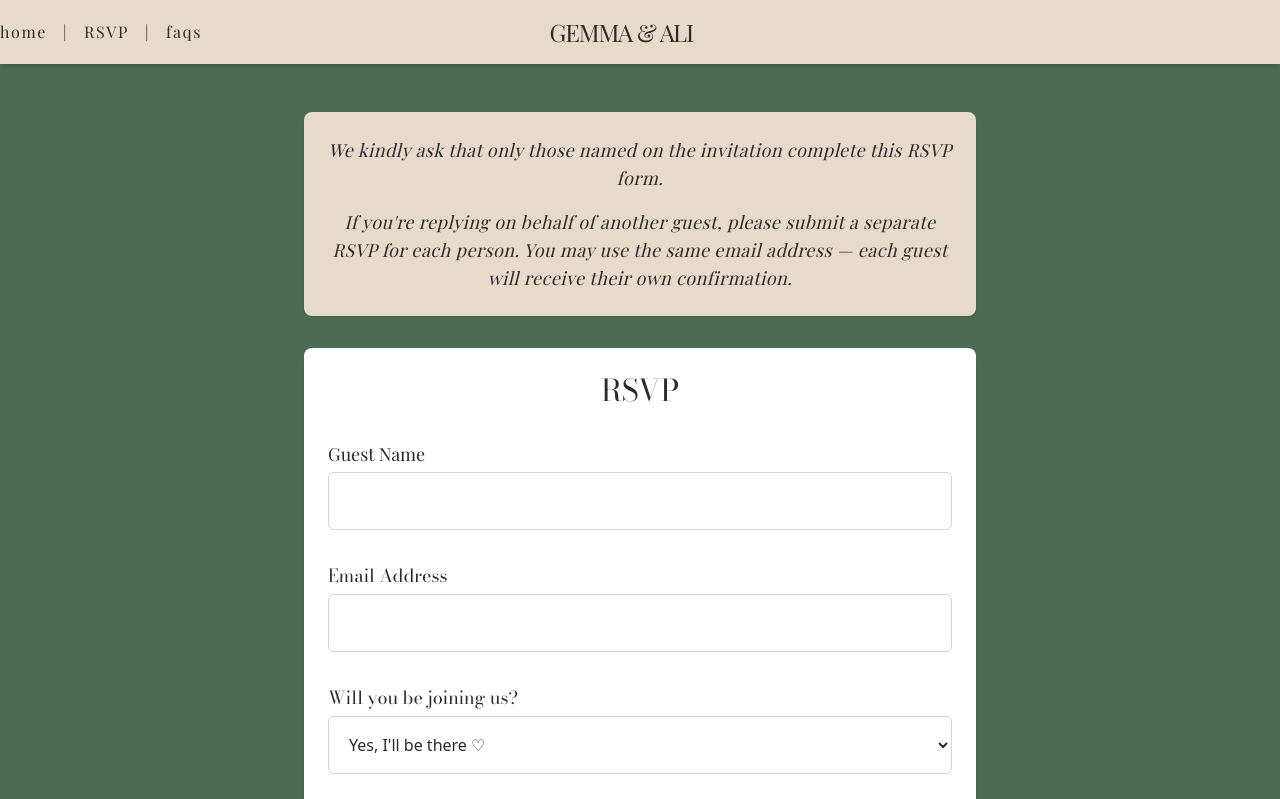
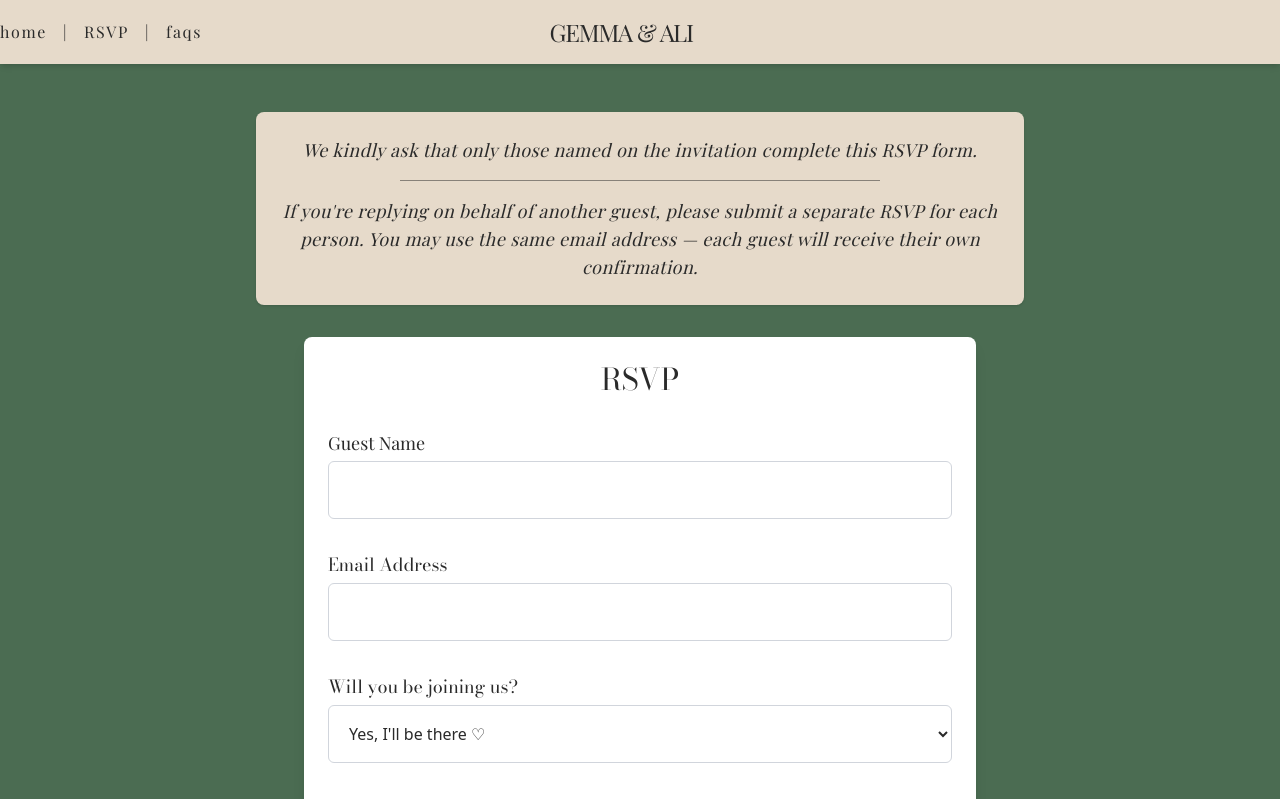
Before and after one commit to abigailridley/vanriley-wedding-site, a Next.js app: page /rsvp in a window 1280 px wide. Shown: the top 799 px of the page. Built offline with nearby package versions, Linux system fonts and the light colour scheme.

Commit message:
Update page.tsx

```diff
--- a/src/app/rsvp/page.tsx
+++ b/src/app/rsvp/page.tsx
@@ -88,11 +88,12 @@ const RSVPForm = () => {
 
   return (
     <section className="bg-green text-dark-grey px-[10vw] py-12">
-      <div className="max-w-2xl mx-auto mb-8 italic text-center text-md sm:text-lg font-playfair tracking-wide text-dark-grey bg-tan p-6 rounded-lg shadow-sm">
-        <p className="mb-4">
+      <div className="max-w-3xl mx-auto mb-8 italic text-center text-md sm:text-lg font-playfair tracking-wide text-dark-grey bg-tan p-6 rounded-lg shadow-sm">
+        <p>
           We kindly ask that only those named on the invitation complete this
           RSVP form.
         </p>
+        <hr className="my-4 w-2/3 mx-auto border-dark-grey opacity-50 " />
         <p>
           If you&apos;re replying on behalf of another guest, please submit a
           separate RSVP for each person. You may use the same email address —
```
